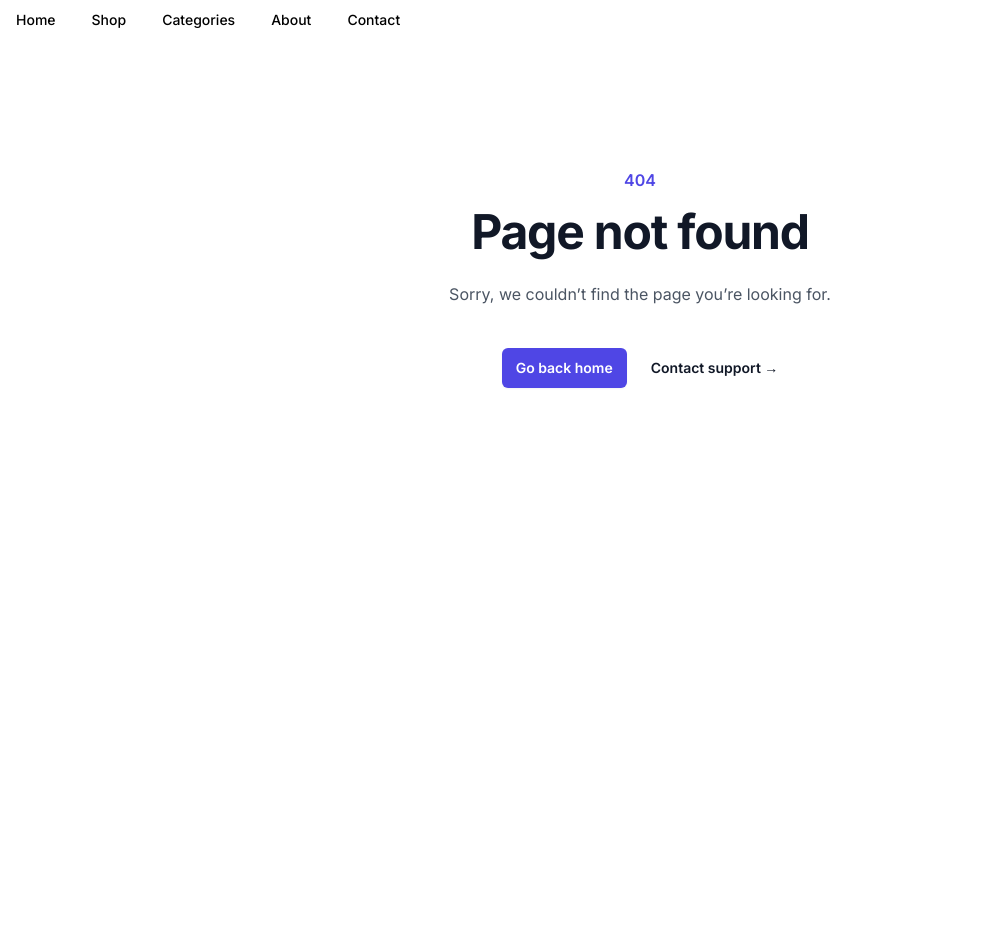
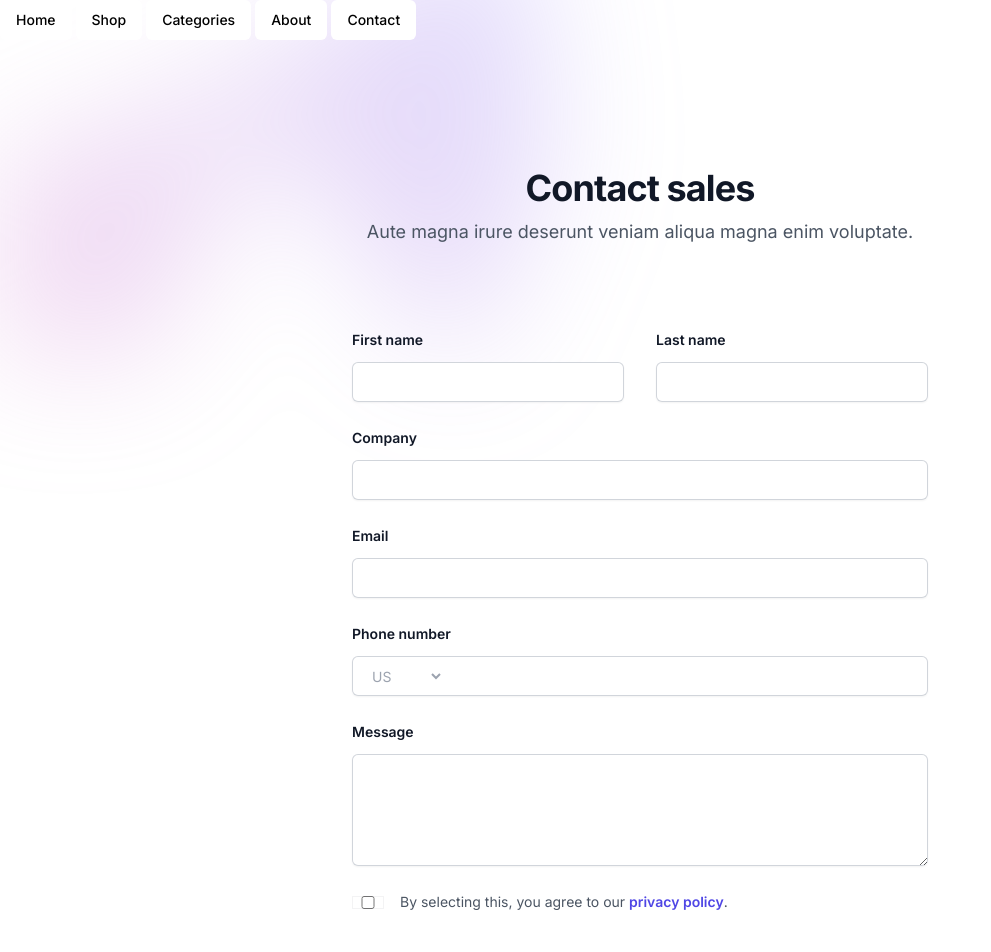
Before and after one commit to imran0dot/bd-commerce, a Next.js app: page /contact in a window 1280 px wide. Before the commit this address had no page. Shown: the top 952 px of the page, without its empty margins (0-991 px from the left). Before the commit the page ends 800 px from the top, so only its background shows below. Built offline with nearby package versions, Linux system fonts and the light colour scheme.

Commit message:
contact us page with react hook from

```diff
--- /dev/null
+++ b/app/contact/page.tsx
@@ -0,0 +1,177 @@
+'use client'
+
+import { ArrowDown } from 'lucide-react'
+import { useForm, SubmitHandler  } from 'react-hook-form';
+
+interface FormValues {
+  firstName: string;
+  lastName: string;
+  company?: string;
+  email: string;
+  phoneNumber: string;
+  country: string;
+  message: string;
+  agree: boolean;
+}
+
+export default function Example() {
+  const { register, handleSubmit, formState: { errors } } = useForm<FormValues>();
+
+  const onSubmit: SubmitHandler<FormValues> = (data) => {
+    console.log(data);
+    // Handle form submission logic
+  };
+
+  return (
+    <div className="isolate bg-white px-6 py-24 sm:py-32 lg:px-8">
+      <div
+        aria-hidden="true"
+        className="absolute inset-x-0 top-[-10rem] -z-10 transform-gpu overflow-hidden blur-3xl sm:top-[-20rem]"
+      >
+        <div
+          style={{
+            clipPath:
+              'polygon(74.1% 44.1%, 100% 61.6%, 97.5% 26.9%, 85.5% 0.1%, 80.7% 2%, 72.5% 32.5%, 60.2% 62.4%, 52.4% 68.1%, 47.5% 58.3%, 45.2% 34.5%, 27.5% 76.7%, 0.1% 64.9%, 17.9% 100%, 27.6% 76.8%, 76.1% 97.7%, 74.1% 44.1%)',
+          }}
+          className="relative left-1/2 -z-10 aspect-[1155/678] w-[36.125rem] max-w-none -translate-x-1/2 rotate-[30deg] bg-gradient-to-tr from-[#ff80b5] to-[#9089fc] opacity-30 sm:left-[calc(50%-40rem)] sm:w-[72.1875rem]"
+        />
+      </div>
+      <div className="mx-auto max-w-2xl text-center">
+        <h2 className="text-3xl font-bold tracking-tight text-gray-900 sm:text-4xl">Contact sales</h2>
+        <p className="mt-2 text-lg leading-8 text-gray-600">
+          Aute magna irure deserunt veniam aliqua magna enim voluptate.
+        </p>
+      </div>
+      <form onSubmit={handleSubmit(onSubmit)} className="mx-auto mt-16 max-w-xl sm:mt-20">
+        <div className="grid grid-cols-1 gap-x-8 gap-y-6 sm:grid-cols-2">
+          <div>
+            <label htmlFor="first-name" className="block text-sm font-semibold leading-6 text-gray-900">
+              First name
+            </label>
+            <div className="mt-2.5">
+              <input
+                id="first-name"
+                {...register('firstName', { required: true })}
+                type="text"
+                autoComplete="given-name"
+                className={`block w-full rounded-md border-0 px-3.5 py-2 text-gray-900 shadow-sm ring-1 ring-inset ring-gray-300 placeholder:text-gray-400 focus:ring-2 focus:ring-inset focus:ring-indigo-600 sm:text-sm sm:leading-6 ${errors.firstName ? 'ring-red-500' : ''}`}
+              />
+              {errors.firstName && <p className="text-red-500 text-sm">First name is required.</p>}
+            </div>
+          </div>
+          <div>
+            <label htmlFor="last-name" className="block text-sm font-semibold leading-6 text-gray-900">
+              Last name
+            </label>
+            <div className="mt-2.5">
+              <input
+                id="last-name"
+                {...register('lastName', { required: true })}
+                type="text"
+                autoComplete="family-name"
+                className={`block w-full rounded-md border-0 px-3.5 py-2 text-gray-900 shadow-sm ring-1 ring-inset ring-gray-300 placeholder:text-gray-400 focus:ring-2 focus:ring-inset focus:ring-indigo-600 sm:text-sm sm:leading-6 ${errors.lastName ? 'ring-red-500' : ''}`}
+              />
+              {errors.lastName && <p className="text-red-500 text-sm">Last name is required.</p>}
+            </div>
+          </div>
+          <div className="sm:col-span-2">
+            <label htmlFor="company" className="block text-sm font-semibold leading-6 text-gray-900">
+              Company
+            </label>
+            <div className="mt-2.5">
+              <input
+                id="company"
+                {...register('company')}
+                type="text"
+                autoComplete="organization"
+                className="block w-full rounded-md border-0 px-3.5 py-2 text-gray-900 shadow-sm ring-1 ring-inset ring-gray-300 placeholder:text-gray-400 focus:ring-2 focus:ring-inset focus:ring-indigo-600 sm:text-sm sm:leading-6"
+              />
+            </div>
+          </div>
+          <div className="sm:col-span-2">
+            <label htmlFor="email" className="block text-sm font-semibold leading-6 text-gray-900">
+              Email
+            </label>
+            <div className="mt-2.5">
+              <input
+                id="email"
+                {...register('email', { required: true })}
+                type="email"
+                autoComplete="email"
+                className={`block w-full rounded-md border-0 px-3.5 py-2 text-gray-900 shadow-sm ring-1 ring-inset ring-gray-300 placeholder:text-gray-400 focus:ring-2 focus:ring-inset focus:ring-indigo-600 sm:text-sm sm:leading-6 ${errors.email ? 'ring-red-500' : ''}`}
+              />
+              {errors.email && <p className="text-red-500 text-sm">Email is required.</p>}
+            </div>
+          </div>
+          <div className="sm:col-span-2">
+            <label htmlFor="phone-number" className="block text-sm font-semibold leading-6 text-gray-900">
+              Phone number
+            </label>
+            <div className="relative mt-2.5">
+              <div className="absolute inset-y-0 left-0 flex items-center">
+                <label htmlFor="country" className="sr-only">
+                  Country
+                </label>
+                <select
+                  id="country"
+                  {...register('country')}
+                  className="h-full rounded-md border-0 bg-transparent bg-none py-0 pl-4 pr-9 text-gray-400 focus:ring-2 focus:ring-inset focus:ring-indigo-600 sm:text-sm"
+                >
+                  <option value="+001">US</option>
+                  <option value="+880">BD</option>
+                </select>
+              </div>
+              <input
+                id="phone-number"
+                {...register('phoneNumber', { required: true })}
+                type="tel"
+                autoComplete="tel"
+                className={`block w-full rounded-md border-0 px-3.5 py-2 pl-20 text-gray-900 shadow-sm ring-1 ring-inset ring-gray-300 placeholder:text-gray-400 focus:ring-2 focus:ring-inset focus:ring-indigo-600 sm:text-sm sm:leading-6 ${errors.phoneNumber ? 'ring-red-500' : ''}`}
+              />
+              {errors.phoneNumber && <p className="text-red-500 text-sm">Phone number is required.</p>}
+            </div>
+          </div>
+          <div className="sm:col-span-2">
+            <label htmlFor="message" className="block text-sm font-semibold leading-6 text-gray-900">
+              Message
+            </label>
+            <div className="mt-2.5">
+              <textarea
+                id="message"
+                {...register('message')}
+                rows={4}
+                className="block w-full rounded-md border-0 px-3.5 py-2 text-gray-900 shadow-sm ring-1 ring-inset ring-gray-300 placeholder:text-gray-400 focus:ring-2 focus:ring-inset focus:ring-indigo-600 sm:text-sm sm:leading-6"
+                defaultValue={''}
+              />
+            </div>
+          </div>
+          <div className="flex gap-x-4 sm:col-span-2">
+            <div className="flex h-6 items-center">
+              <input
+                type="checkbox"
+                {...register('agree', { required: true })}
+                className="group flex w-8 flex-none cursor-pointer rounded-full bg-gray-200 p-px ring-1 ring-inset ring-gray-900/5 transition-colors duration-200 ease-in-out focus-visible:outline focus-visible:outline-2 focus-visible:outline-offset-2 focus-visible:outline-indigo-600"
+              />
+              <span className="sr-only">Agree to policies</span>
+            </div>
+            <label className="text-sm leading-6 text-gray-600">
+              By selecting this, you agree to our{' '}
+              <a href="#" className="font-semibold text-indigo-600">
+                privacy&nbsp;policy
+              </a>
+              .
+            </label>
+          </div>
+        </div>
+        <div className="mt-10">
+          <button
+            type="submit"
+            className="block w-full rounded-md bg-indigo-600 px-3.5 py-2.5 text-center text-sm font-semibold text-white shadow-sm hover:bg-indigo-500 focus-visible:outline focus-visible:outline-2 focus-visible:outline-offset-2 focus-visible:outline-indigo-600"
+          >
+            Let&apos;s talk
+          </button>
+        </div>
+      </form>
+    </div>
+  )
+}
--- a/components/Header/Header.tsx
+++ b/components/Header/Header.tsx
@@ -50,7 +50,7 @@ const Header: React.FC = () => {
                             return (
                                 <NavigationMenuItem key={index}>
                                     <Link href={menu?.href} className="capitalize">
-                                        <NavigationMenuLink className={navigationMenuTriggerStyle() }>{menu?.title}</NavigationMenuLink>
+                                        <NavigationMenuLink className={`bg-transparent ${navigationMenuTriggerStyle() }`}>{menu?.title}</NavigationMenuLink>
                                     </Link>
                                 </NavigationMenuItem>
                             )
--- a/package.json
+++ b/package.json
@@ -17,6 +17,7 @@
     "next": "14.2.6",
     "react": "^18",
     "react-dom": "^18",
+    "react-hook-form": "^7.53.0",
     "react-redux": "^9.1.2",
     "tailwind-merge": "^2.5.2",
     "tailwindcss-animate": "^1.0.7"
```
Also changed, not shown: 1 other file (tests, documents, lock files or other folders).
